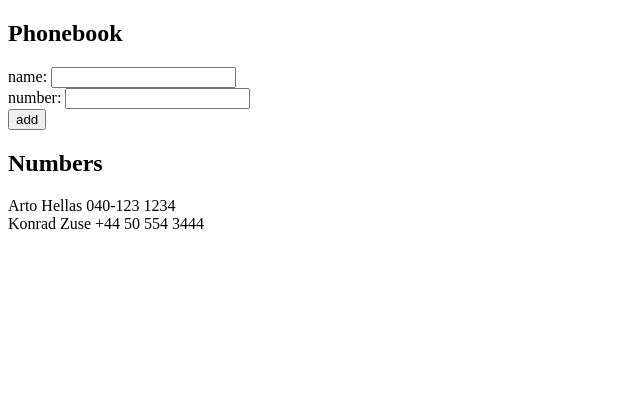
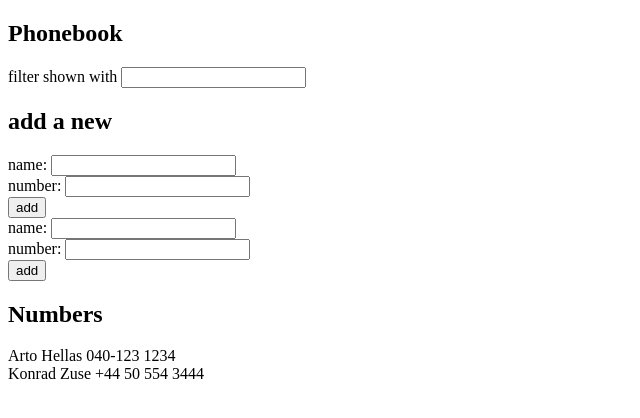
Before and after one commit to vulpecula78/HyFs22, a React (Create React App) app in the folder osa2/puhelinluettelo/: page / in a window 1280 px wide. Shown: the top 418 px of the page, without its empty margins (0-640 px from the left). Built offline with nearby package versions, Linux system fonts and the light colour scheme; the HTML template or start-up script is replaced by a standard one.

Commit message:
Tehtävä 2.10 aloitettu

```diff
--- a/osa2/puhelinluettelo/src/App.js
+++ b/osa2/puhelinluettelo/src/App.js
@@ -1,9 +1,61 @@
 import { useState } from 'react'
 
-const Person = ( {person} ) => {
+const RenderPerson = ( {person} ) => {
   return (
     <div>
       {person.name} {person.number}
+    </div>
+  )
+}
+
+const Filter = ( {filterName, addFilterName} ) => {
+  return (
+    <div>
+      <form>
+        filter shown with <input value={filterName} onChange={addFilterName} />
+      </form>
+    </div>
+  )
+}
+
+const Person = ( {persons, filterName} ) => {
+  return (
+    persons.filter(nameFilter =>
+    nameFilter.name.toLowerCase().includes(filterName.toLowerCase()))
+    .map(person => <RenderPerson key={person.name} person={person} />)
+  )
+}
+
+const AddName = (props) => {
+  const addName = (event) => {
+    event.preventDefault()
+    const nameObject = {
+      name: props.newName,
+      number: props.newNumber
+    }
+
+    if (props.persons.find(( {name} ) =>
+      name === props.newName)) {
+        alert(`${props.newName} already added to phonebook`)
+      } else {
+        props.setPersons(props.persons.concat(nameObject))
+        props.setNewName('')
+        props.setNewNumber('')
+      }
+  }
+  return (
+    <div>
+      <form onSubmit={addName}>
+        <div>
+          name: <input value={props.newName} onChange={props.addNewName} />
+        </div>
+        <div>
+          number: <input value={props.newNumber} onChange={props.addNewNumber} />
+        </div>
+        <div>
+          <button type="submit">add</button>
+        </div>
+      </form>
     </div>
   )
 }
@@ -15,6 +67,7 @@ const App = () => {
   ])
   const [newName, setNewName] = useState('')
   const [newNumber, setNewNumber] = useState('')
+  const [filterName, setFilterName] = useState('')
 
   const addNewName = (event) => {
     setNewName(event.target.value)
@@ -24,6 +77,10 @@ const App = () => {
   const addNewNumber = (event) => {
     setNewNumber(event.target.value)
     console.log(newNumber)
+  }
+
+  const addFilterName = (event) => {
+    setFilterName(event.target.value)
   }
 
   const addName = (event) => {
@@ -46,6 +103,11 @@ const App = () => {
   return (
     <div>
       <h2>Phonebook</h2>
+      <Filter filterName={filterName} addFilterName={addFilterName} />
+      <h2>add a new</h2>
+      <AddName newName={newName} addNewName={addNewName} newNumber={newNumber}
+        addNewNumber={addNewNumber} persons={persons} setPersons={setPersons}
+        setNewName={setNewName} />
       <form onSubmit={addName}>
         <div>
           name: <input value={newName} onChange={addNewName} />
@@ -58,7 +120,7 @@ const App = () => {
         </div>
       </form>
       <h2>Numbers</h2>
-      {persons.map(person => <Person key={person.name} person={person} />)}
+      <Person persons={persons} filterName={filterName} />
     </div>
   )
 }
```
